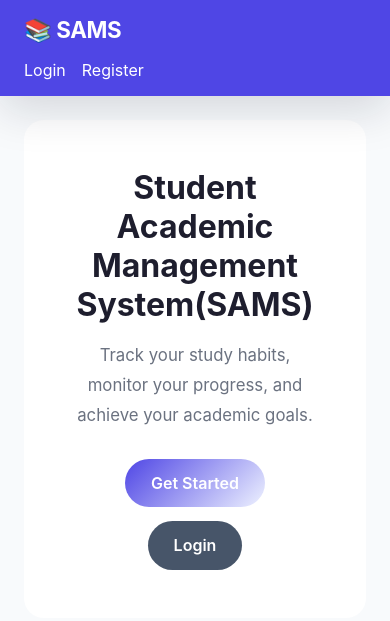
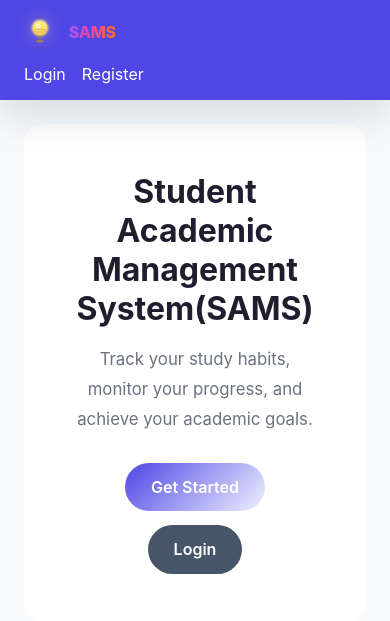
Before and after one commit to Krishna2006-eco/SAMS, a Flask app: page / in a window 390 px wide. Shown: the top 621 px of the page. Run offline with Flask 3, Linux system fonts and the light colour scheme.

Commit message:
Saved local work

```diff
--- a/static/style.css
+++ b/static/style.css
@@ -156,10 +156,46 @@ textarea {
 }
 
 .nav-brand a {
+    display: flex;
+    align-items: center;
+    justify-content: center;
+    gap: 0.8rem;
+    text-decoration: none;
+    color: var(--auth-brand-text);
+    transition: opacity 0.3s ease, transform 0.3s ease;
+}
+
+.nav-brand a:hover {
+    opacity: 0.9;
+    transform: scale(1.05);
+}
+
+.logo-link {
+    display: flex;
+    align-items: center;
+    gap: 0.8rem;
+}
+
+.logo-lamp {
+    width: 40px;
+    height: 40px;
+    filter: drop-shadow(0 0 8px rgba(254, 240, 138, 0.4));
+    transition: filter 0.3s ease;
+}
+
+.nav-brand a:hover .logo-lamp {
+    filter: drop-shadow(0 0 12px rgba(254, 240, 138, 0.6));
+}
+
+.logo-text {
     font-size: 1.4rem;
-    font-weight: 700;
+    font-weight: 800;
     letter-spacing: -0.02em;
-    color: var(--auth-brand-text);
+    background: linear-gradient(90deg, #a855f7 0%, #ec4899 25%, #f97316 50%, #3b82f6 75%, #a855f7 100%);
+    background-size: 200% 100%;
+    -webkit-background-clip: text;
+    -webkit-text-fill-color: transparent;
+    background-clip: text;
 }
 
 .nav-links {
@@ -598,6 +634,28 @@ footer p {
     .nav-links {
         justify-content: center;
     }
+
+    .logo-lamp {
+        width: 36px;
+        height: 36px;
+    }
+
+    .logo-text {
+        font-size: 1.2rem;
+    }
+
+    .hero-logo-section {
+        gap: 1.5rem;
+    }
+
+    .animated-logo-enhanced {
+        width: 180px;
+        height: 120px;
+    }
+
+    .sams-title-text {
+        font-size: 2.5rem;
+    }
 }
 
 @media (max-width: 680px) {
@@ -617,4 +675,13 @@ footer p {
     .form-row {
         grid-template-columns: 1fr;
     }
+
+    .logo-lamp {
+        width: 32px;
+        height: 32px;
+    }
+
+    .logo-text {
+        font-size: 1rem;
+    }
 }
--- a/templates/base.html
+++ b/templates/base.html
@@ -12,7 +12,46 @@
 <body class="{{ current_user.theme if current_user.is_authenticated else 'light' }}">
     <nav class="navbar">
         <div class="nav-brand">
-            <a href="{{ url_for('home') }}">📚 SAMS</a>
+            <a href="{{ url_for('home') }}" class="logo-link">
+                <svg class="logo-lamp" viewBox="0 0 64 64" xmlns="http://www.w3.org/2000/svg">
+                    <defs>
+                        <filter id="lampGlow">
+                            <feGaussianBlur stdDeviation="2" result="coloredBlur"/>
+                            <feMerge>
+                                <feMergeNode in="coloredBlur"/>
+                                <feMergeNode in="SourceGraphic"/>
+                            </feMerge>
+                        </filter>
+                        <linearGradient id="bulbGradient" x1="0%" y1="0%" x2="0%" y2="100%">
+                            <stop offset="0%" style="stop-color:#fef08a;stop-opacity:1" />
+                            <stop offset="100%" style="stop-color:#fcd34d;stop-opacity:1" />
+                        </linearGradient>
+                    </defs>
+
+                    <!-- Glow effect background -->
+                    <circle cx="32" cy="24" r="18" fill="#fef08a" opacity="0.2" filter="url(#lampGlow)"/>
+
+                    <!-- Lamp post -->
+                    <rect x="30" y="28" width="4" height="20" fill="#8b7355" rx="2"/>
+
+                    <!-- Lamp base -->
+                    <ellipse cx="32" cy="50" rx="8" ry="3" fill="#8b7355"/>
+                    <rect x="26" y="49" width="12" height="3" fill="#a0826d" rx="1"/>
+
+                    <!-- Bulb glow (larger) -->
+                    <circle cx="32" cy="24" r="16" fill="url(#bulbGradient)" opacity="0.4" filter="url(#lampGlow)"/>
+
+                    <!-- Bulb -->
+                    <circle cx="32" cy="24" r="14" fill="url(#bulbGradient)" filter="url(#lampGlow)"/>
+
+                    <!-- Bulb highlight -->
+                    <circle cx="28" cy="20" r="5" fill="#fffbeb" opacity="0.6"/>
+
+                    <!-- Lamp shade outline -->
+                    <path d="M 22 28 L 20 32 L 44 32 L 42 28 Q 32 24 22 28" fill="none" stroke="#d4a574" stroke-width="1.5"/>
+                </svg>
+                <span class="logo-text">SAMS</span>
+            </a>
         </div>
         <div class="nav-links">
             {% if current_user.is_authenticated %}
```
Also changed, not shown: study_tracker.db.
